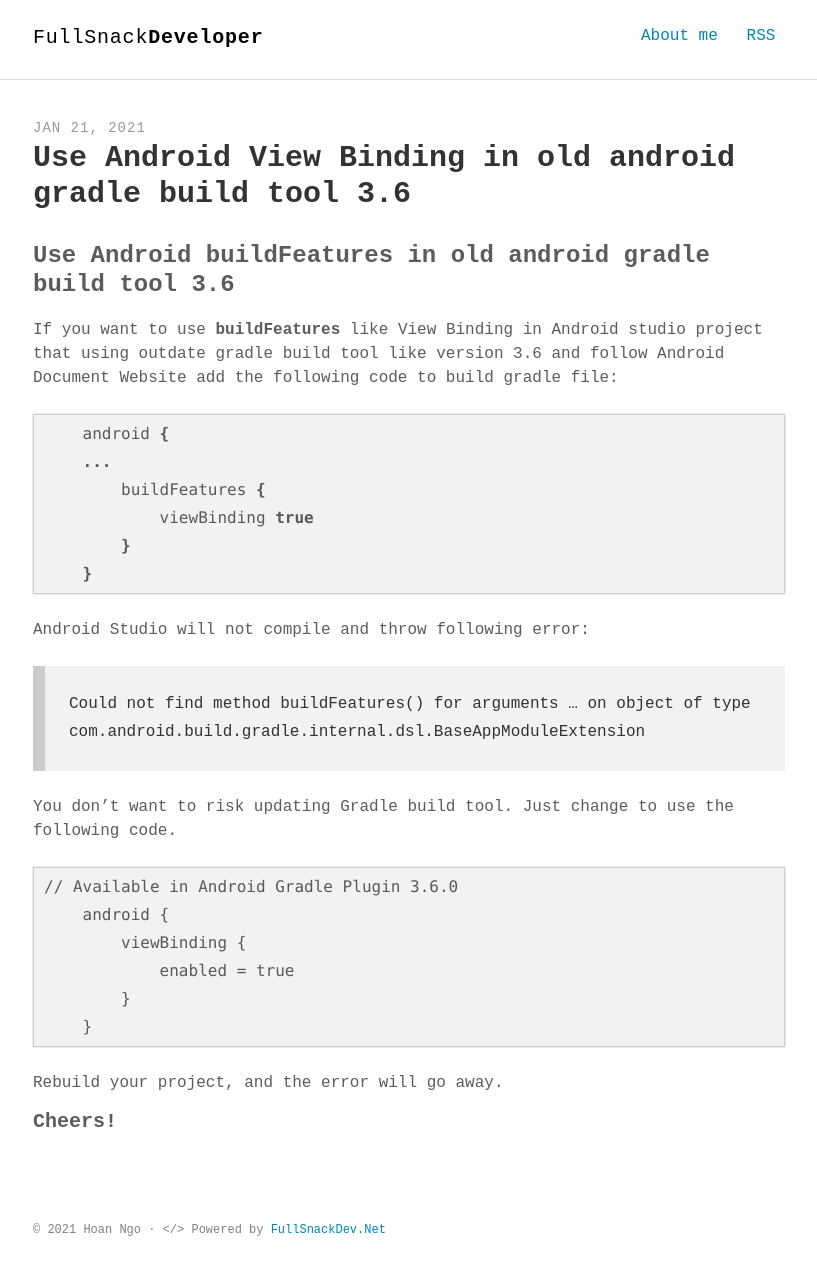
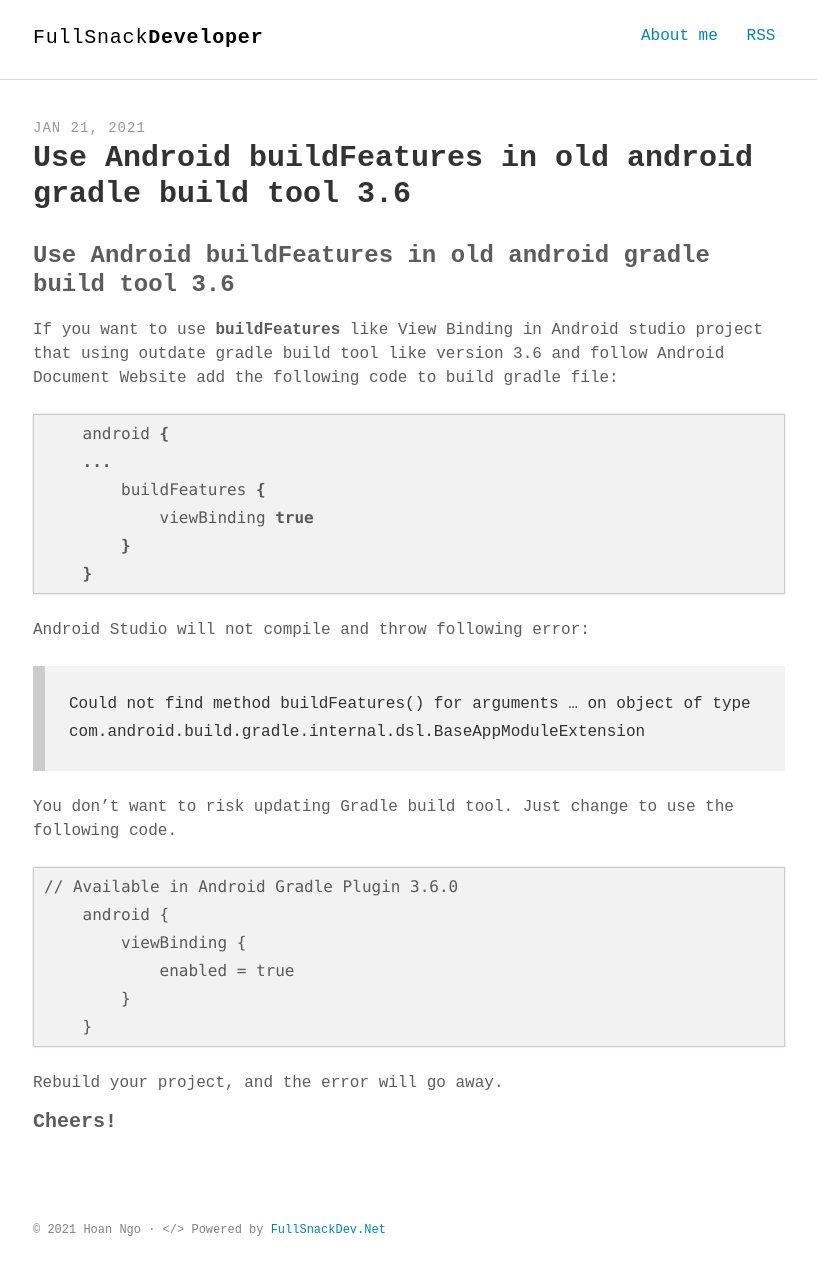
Before and after one commit to hoanngothanh/hoanngothanh.github.io, a Jekyll site: the page built from _posts/2021-01-21-Could-not-find-method-buildFeatures()-for-arguments.md, in a window 1280 px wide. Shown: the whole page, without its empty margins (231-1048 px from the left). Built offline with Jekyll 4.4.1, drawn with Linux system fonts in a browser that asks for light colours; some web fonts are replaced.

Commit message:
new post

```diff
--- a/_posts/2021-01-21-Could-not-find-method-buildFeatures()-for-arguments.md
+++ b/_posts/2021-01-21-Could-not-find-method-buildFeatures()-for-arguments.md
@@ -1,6 +1,6 @@
 ---
 layout: post
-title: "Use Android View Binding in old android gradle build tool 3.6 "
+title: "Use Android buildFeatures in old android gradle build tool 3.6 "
 comments: true
 description: "Use Android View Binding in old android gradle build tool 3.6"
 keywords: "View Binding"
```
